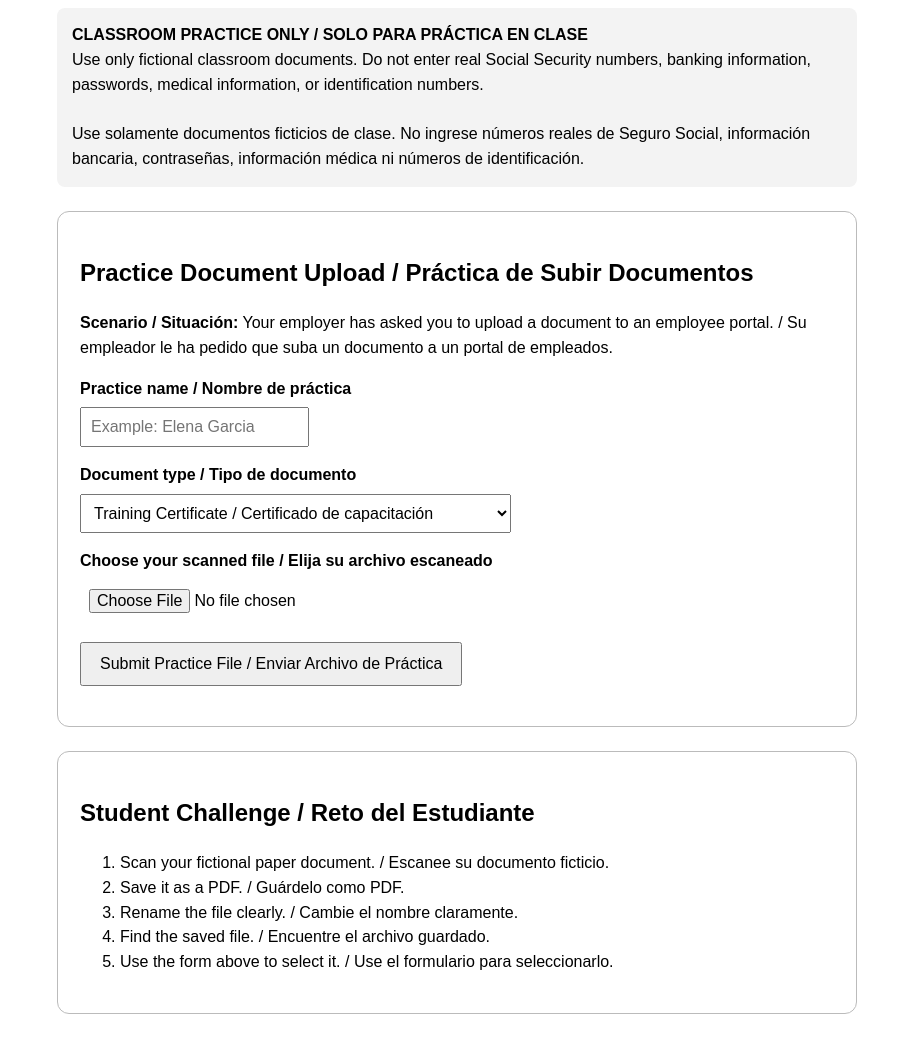
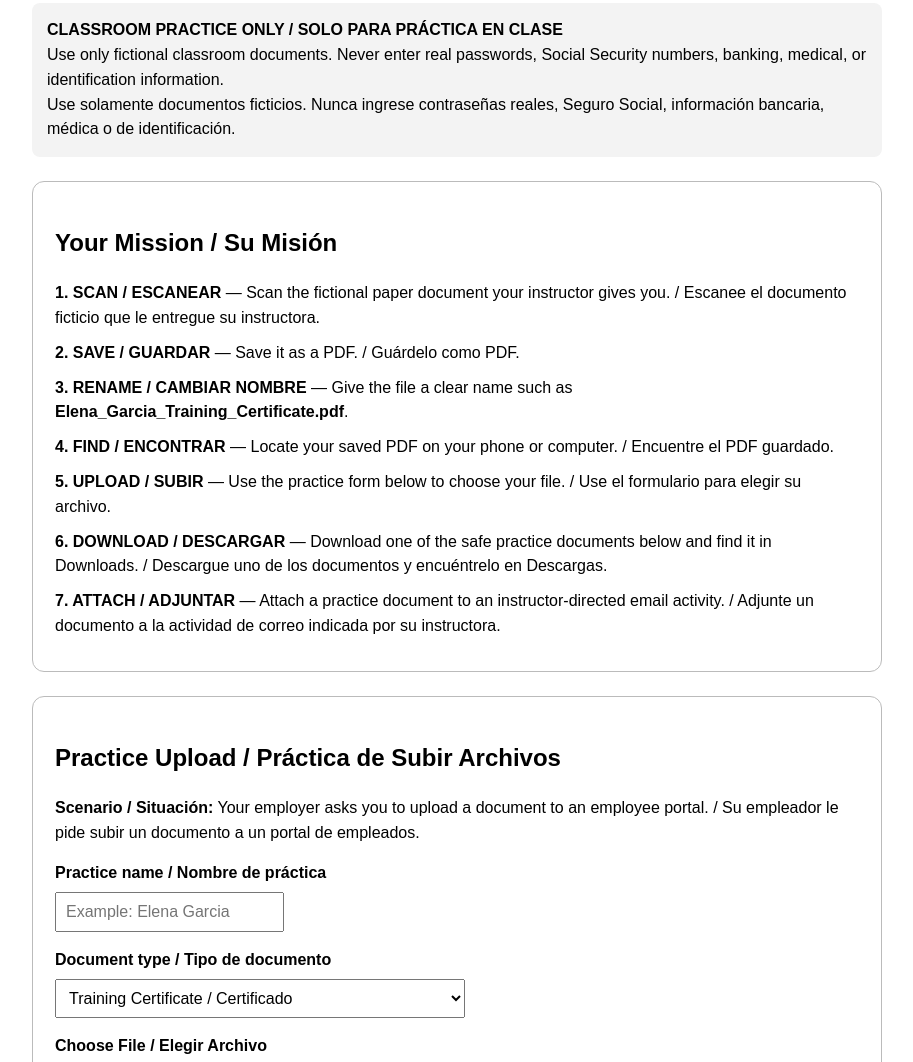
Before and after one commit to Jessica-Dennis2/digital-literacy-practice, a plain HTML site: page index.html in a window 1280 px wide. Shown: the part 232-1294 px from the top of the page, without its empty margins (183-1096 px from the left). Drawn offline with Linux system fonts and the light colour scheme.

Commit message:
Expand bilingual classroom practice workflow

```diff
--- a/index.html
+++ b/index.html
@@ -1,15 +1,19 @@
-<!doctype html>
-<html lang="en"><head><meta charset="utf-8"><meta name="viewport" content="width=device-width,initial-scale=1"><title>Digital Literacy Practice Portal</title>
-<style>body{font-family:Arial,sans-serif;max-width:800px;margin:40px auto;padding:0 20px;line-height:1.55}header{padding:24px 0;border-bottom:3px solid #333}.card{border:1px solid #bbb;border-radius:12px;padding:22px;margin:24px 0}.notice{background:#f3f3f3;padding:15px;border-radius:8px}label{font-weight:bold;display:block;margin-top:16px}input,select{font-size:16px;padding:9px;margin-top:6px;max-width:100%}button{font-size:16px;padding:11px 18px;margin-top:20px}#result{margin-top:18px;font-weight:bold}</style>
+<!doctype html><html lang="en"><head><meta charset="utf-8"><meta name="viewport" content="width=device-width,initial-scale=1"><title>Digital Literacy Practice Portal</title>
+<style>body{font-family:Arial,sans-serif;max-width:850px;margin:35px auto;padding:0 20px;line-height:1.55}header{padding:24px 0;border-bottom:3px solid #333}.card{border:1px solid #bbb;border-radius:12px;padding:22px;margin:24px 0}.notice{background:#f3f3f3;padding:15px;border-radius:8px}label{font-weight:bold;display:block;margin-top:16px}input,select{font-size:16px;padding:9px;margin-top:6px;max-width:100%}button,.download{display:inline-block;font-size:16px;padding:11px 18px;margin:8px 8px 8px 0;border:1px solid #555;border-radius:6px;text-decoration:none;color:#111;background:#fafafa}#result{margin-top:18px;font-weight:bold}.step{margin:10px 0}</style>
 <script>function practice(e){e.preventDefault();const f=document.getElementById('file');if(!f.files.length)return;document.getElementById('result').innerHTML='✓ Practice complete! Your file was selected successfully.<br>¡Práctica completada! Su archivo fue seleccionado correctamente.<br><br>This practice site does not upload, send, or store your file. / Este sitio de práctica no sube, envía ni guarda su archivo.';}</script></head>
 <body><header><h1>Digital Literacy Practice Portal</h1><p>Scanning, PDFs & Uploading / Escanear, PDFs y Subir Archivos</p></header>
-<p class="notice"><b>CLASSROOM PRACTICE ONLY / SOLO PARA PRÁCTICA EN CLASE</b><br>Use only fictional classroom documents. Do not enter real Social Security numbers, banking information, passwords, medical information, or identification numbers.<br><br>Use solamente documentos ficticios de clase. No ingrese números reales de Seguro Social, información bancaria, contraseñas, información médica ni números de identificación.</p>
-<div class="card"><h2>Practice Document Upload / Práctica de Subir Documentos</h2>
-<p><b>Scenario / Situación:</b> Your employer has asked you to upload a document to an employee portal. / Su empleador le ha pedido que suba un documento a un portal de empleados.</p>
-<form onsubmit="practice(event)">
-<label>Practice name / Nombre de práctica</label><input required placeholder="Example: Elena Garcia">
-<label>Document type / Tipo de documento</label><select><option>Training Certificate / Certificado de capacitación</option><option>Résumé / Currículum</option><option>Job Application Cover Sheet / Portada de solicitud</option><option>Emergency Contact Form / Contacto de emergencia</option><option>Other Practice Document / Otro documento de práctica</option></select>
-<label for="file">Choose your scanned file / Elija su archivo escaneado</label><input id="file" type="file" accept=".pdf,.jpg,.jpeg,.png" required>
-<br><button type="submit">Submit Practice File / Enviar Archivo de Práctica</button></form><div id="result"></div></div>
-<div class="card"><h2>Student Challenge / Reto del Estudiante</h2><ol><li>Scan your fictional paper document. / Escanee su documento ficticio.</li><li>Save it as a PDF. / Guárdelo como PDF.</li><li>Rename the file clearly. / Cambie el nombre claramente.</li><li>Find the saved file. / Encuentre el archivo guardado.</li><li>Use the form above to select it. / Use el formulario para seleccionarlo.</li></ol></div>
-</body></html>
+<p class="notice"><b>CLASSROOM PRACTICE ONLY / SOLO PARA PRÁCTICA EN CLASE</b><br>Use only fictional classroom documents. Never enter real passwords, Social Security numbers, banking, medical, or identification information.<br>Use solamente documentos ficticios. Nunca ingrese contraseñas reales, Seguro Social, información bancaria, médica o de identificación.</p>
+<div class="card"><h2>Your Mission / Su Misión</h2>
+<div class="step"><b>1. SCAN / ESCANEAR</b> — Scan the fictional paper document your instructor gives you. / Escanee el documento ficticio que le entregue su instructora.</div>
+<div class="step"><b>2. SAVE / GUARDAR</b> — Save it as a PDF. / Guárdelo como PDF.</div>
+<div class="step"><b>3. RENAME / CAMBIAR NOMBRE</b> — Give the file a clear name such as <b>Elena_Garcia_Training_Certificate.pdf</b>.</div>
+<div class="step"><b>4. FIND / ENCONTRAR</b> — Locate your saved PDF on your phone or computer. / Encuentre el PDF guardado.</div>
+<div class="step"><b>5. UPLOAD / SUBIR</b> — Use the practice form below to choose your file. / Use el formulario para elegir su archivo.</div>
+<div class="step"><b>6. DOWNLOAD / DESCARGAR</b> — Download one of the safe practice documents below and find it in Downloads. / Descargue uno de los documentos y encuéntrelo en Descargas.</div>
+<div class="step"><b>7. ATTACH / ADJUNTAR</b> — Attach a practice document to an instructor-directed email activity. / Adjunte un documento a la actividad de correo indicada por su instructora.</div></div>
+<div class="card"><h2>Practice Upload / Práctica de Subir Archivos</h2><p><b>Scenario / Situación:</b> Your employer asks you to upload a document to an employee portal. / Su empleador le pide subir un documento a un portal de empleados.</p>
+<form onsubmit="practice(event)"><label>Practice name / Nombre de práctica</label><input required placeholder="Example: Elena Garcia"><label>Document type / Tipo de documento</label><select><option>Training Certificate / Certificado</option><option>Résumé / Currículum</option><option>Job Application Cover Sheet / Portada</option><option>Emergency Contact Form / Contacto de emergencia</option><option>Other / Otro</option></select><label for="file">Choose File / Elegir Archivo</label><input id="file" type="file" accept=".pdf,.jpg,.jpeg,.png" required><br><button type="submit">Submit Practice File / Enviar Archivo de Práctica</button></form><div id="result"></div></div>
+<div class="card"><h2>Safe Download Practice / Práctica de Descarga Segura</h2><p>Choose a document. After it opens, download/save it and then locate it in your Downloads folder. / Elija un documento. Después de abrirlo, descárguelo y encuéntrelo en su carpeta Descargas.</p>
+<a class="download" href="workplace-checklist.html" download="First-Day-Workplace-Checklist.html">Download Workplace Checklist</a>
+<a class="download" href="digital-file-tips.html" download="Digital-File-Tips.html">Download Digital File Tips</a></div>
+<div class="card"><h2>Before You Finish / Antes de Terminar</h2><p>Can you answer YES / SÍ to each?</p><p>□ I can scan a document. / Puedo escanear un documento.<br>□ I can save and rename a file. / Puedo guardar y cambiar el nombre de un archivo.<br>□ I can find a downloaded file. / Puedo encontrar un archivo descargado.<br>□ I can choose a file for upload. / Puedo elegir un archivo para subir.<br>□ I can attach a file to an email. / Puedo adjuntar un archivo a un correo.</p></div></body></html>
```
